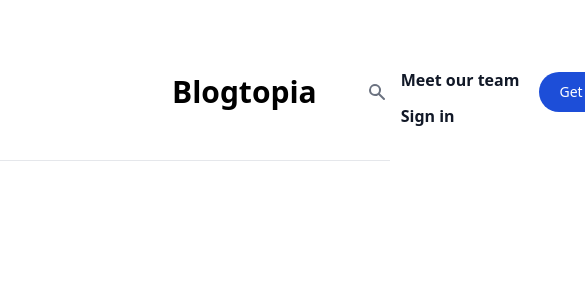
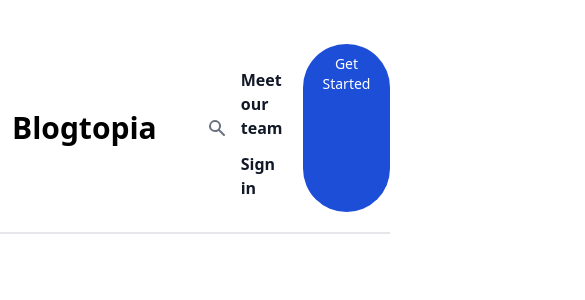
Before and after one commit to Lostjerome/PROJECT2-SEC-1-BLOGTOPIA, a Vue app: page / in a window 390 px wide. Shown: the top 300 px of the page, 585 px wide, since content can reach past the window. Built offline with nearby package versions, Linux system fonts and the light colour scheme.

Commit message:
:art: Add navbar to App.vue

```diff
--- a/src/App.vue
+++ b/src/App.vue
@@ -1,41 +1,8 @@
+<script setup>
+import NavBar from "./components/NavBar.vue";
+</script>
 <template>
-
-  <div class="flex items-center justify-between w-full px-3 py-3 mx-auto max-w-8xl lg:px-4 mt-8 mb-2">
-
-      <div class="flex items-center justify-between ml-40">
-        <a href="/" class="flex">
-          <span class="self-center text-3xl font-bold whitespace-nowrap dark:text-white">Blogtopia</span>
-        </a>
-        <div class="ml-10">
-        <button type="button" data-collapse-toggle="navbar-search" aria-controls="navbar-search" aria-expanded="false" class="md:hidden text-gray-500  hover:bg-gray-100 focus:outline-none focus:ring-4 focus:ring-gray-200  rounded-lg text-sm p-2.5 mr-1" >
-      <svg class="w-5 h-5" aria-hidden="true" fill="currentColor" viewBox="0 0 20 20" xmlns="http://www.w3.org/2000/svg"><path fill-rule="evenodd" d="M8 4a4 4 0 100 8 4 4 0 000-8zM2 8a6 6 0 1110.89 3.476l4.817 4.817a1 1 0 01-1.414 1.414l-4.816-4.816A6 6 0 012 8z" clip-rule="evenodd"></path></svg>
-      <span class="sr-only">Search</span>
-    </button>
-    <div class="relative hidden md:block">
-      <div class="absolute inset-y-0 left-0 flex items-center pl-3 pointer-events-none">
-        <svg class="w-5 h-5 text-gray-500" aria-hidden="true" fill="currentColor" viewBox="0 0 20 20" xmlns="http://www.w3.org/2000/svg"><path fill-rule="evenodd" d="M8 4a4 4 0 100 8 4 4 0 000-8zM2 8a6 6 0 1110.89 3.476l4.817 4.817a1 1 0 01-1.414 1.414l-4.816-4.816A6 6 0 012 8z" clip-rule="evenodd"></path></svg>
-        <span class="sr-only">Search icon</span>
-      </div>
-      <input type="text" id="search-navbar" class="block w-full p-2 pl-10 pr-10 text-sm text-gray-900 border border-gray-300 rounded-full bg-gray-50" placeholder="What do you want to read ?">
-    </div>
+  <div>
+    <NavBar />
   </div>
-      </div>
-
-
-
-    <div class="flex items-center flex-none mr-40">
-      <ul class="flex-col pt-6 lg:flex-row lg:self-center lg:py-0 lg:flex ">
-        <li class="mb-3 lg:px-2 xl:px-2 lg:mb-0">
-          <a href="" class="text-l font-bold text-gray-900 hover:text-blue-600">Meet our team</a>
-        </li>
-        <li class=" mb-3 lg:px-2 xl:px-2 lg:mb-0 xl:block">
-          <a href="" class="text-l font-bold text-gray-900 hover:text-blue-600">Sign in</a>
-        </li>
-      </ul>
-
-        <a href="" class="xl:inline-flex items-center text-white bg-blue-700 hover:bg-blue-800 font-medium rounded-full text-sm px-5 py-2.5 text-center ml-5">Get Started</a>
-      </div>
-  </div>
-  <hr>
-
 </template>
--- /dev/null
+++ b/src/components/NavBar.vue
@@ -0,0 +1,89 @@
+<template>
+  <div class="border-b-2">
+    <div
+      class="flex items-center justify-between w-full max-w-6xl px-3 py-3 mx-auto lg:px-4 mt-8 mb-2"
+    >
+      <div class="flex items-center">
+        <a href="/" class="flex">
+          <span class="self-center text-3xl font-bold whitespace-nowrap"
+            >Blogtopia</span
+          >
+        </a>
+        <div class="ml-10">
+          <button
+            type="button"
+            data-collapse-toggle="navbar-search"
+            aria-controls="navbar-search"
+            aria-expanded="false"
+            class="md:hidden text-gray-500 hover:bg-gray-100 focus:outline-none focus:ring-4 focus:ring-gray-200 rounded-lg text-sm p-2.5 mr-1"
+          >
+            <svg
+              class="w-5 h-5"
+              aria-hidden="true"
+              fill="currentColor"
+              viewBox="0 0 20 20"
+              xmlns="http://www.w3.org/2000/svg"
+            >
+              <path
+                fill-rule="evenodd"
+                d="M8 4a4 4 0 100 8 4 4 0 000-8zM2 8a6 6 0 1110.89 3.476l4.817 4.817a1 1 0 01-1.414 1.414l-4.816-4.816A6 6 0 012 8z"
+                clip-rule="evenodd"
+              ></path>
+            </svg>
+          </button>
+          <div class="relative hidden md:block">
+            <div
+              class="absolute inset-y-0 left-0 flex items-center pl-3 pointer-events-none"
+            >
+              <svg
+                class="w-5 h-5 text-gray-500"
+                aria-hidden="true"
+                fill="currentColor"
+                viewBox="0 0 20 20"
+                xmlns="http://www.w3.org/2000/svg"
+              >
+                <path
+                  fill-rule="evenodd"
+                  d="M8 4a4 4 0 100 8 4 4 0 000-8zM2 8a6 6 0 1110.89 3.476l4.817 4.817a1 1 0 01-1.414 1.414l-4.816-4.816A6 6 0 012 8z"
+                  clip-rule="evenodd"
+                ></path>
+              </svg>
+              <span class="sr-only">Search icon</span>
+            </div>
+            <input
+              type="text"
+              id="search-navbar"
+              class="p-2 pl-10 pr-10 text-sm text-gray-900 border border-gray-300 rounded-full bg-gray-50"
+              placeholder="What do you want to read ?"
+            />
+          </div>
+        </div>
+      </div>
+
+      <div class="flex">
+        <ul class="flex-col pt-6 lg:flex-row lg:self-center lg:py-0 lg:flex">
+          <li class="mb-3 lg:px-2 xl:px-2 lg:mb-0">
+            <a
+              href=""
+              class="text-l font-bold text-gray-900 hover:text-blue-600"
+              >Meet our team</a
+            >
+          </li>
+          <li class="mb-3 lg:px-2 xl:px-2 lg:mb-0 xl:block">
+            <a
+              href=""
+              class="text-l font-bold text-gray-900 hover:text-blue-600"
+              >Sign in</a
+            >
+          </li>
+        </ul>
+
+        <a
+          href=""
+          class="xl:inline-flex items-center text-white bg-blue-700 hover:bg-blue-800 font-medium rounded-full text-sm px-5 py-2.5 text-center ml-5"
+          >Get Started</a
+        >
+      </div>
+    </div>
+  </div>
+</template>
```
